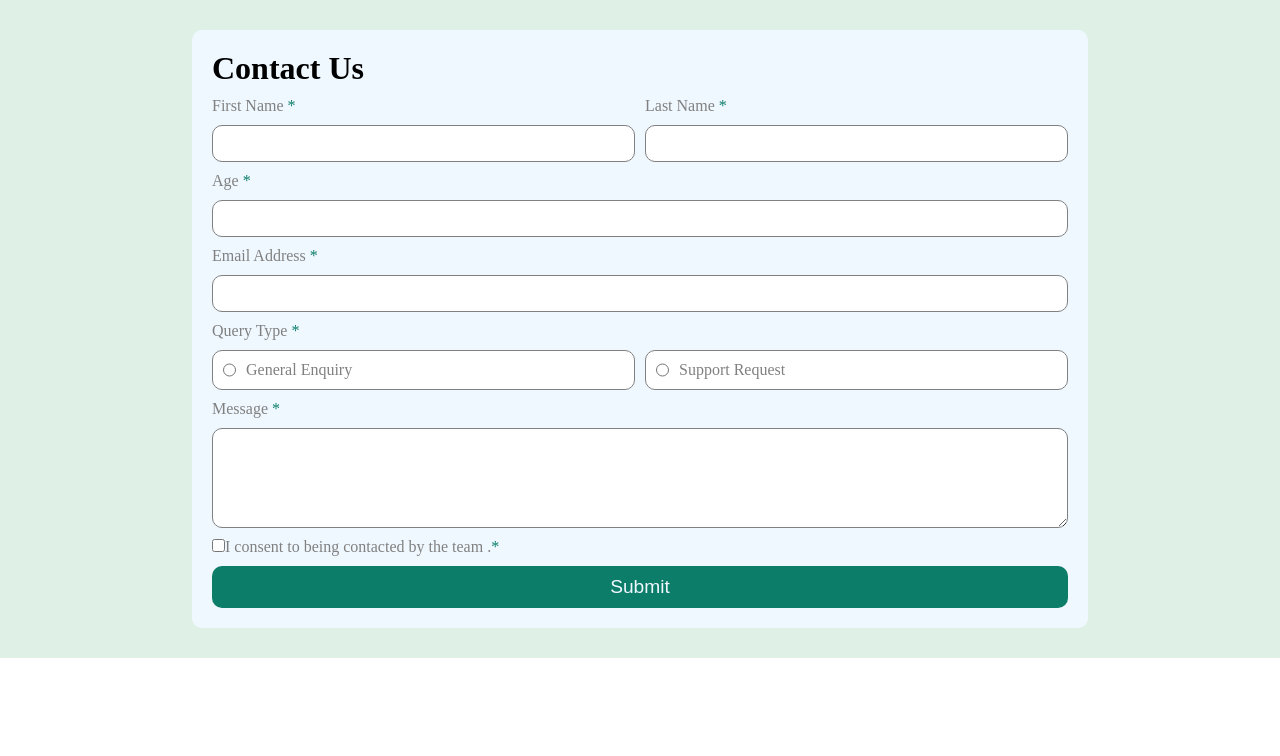
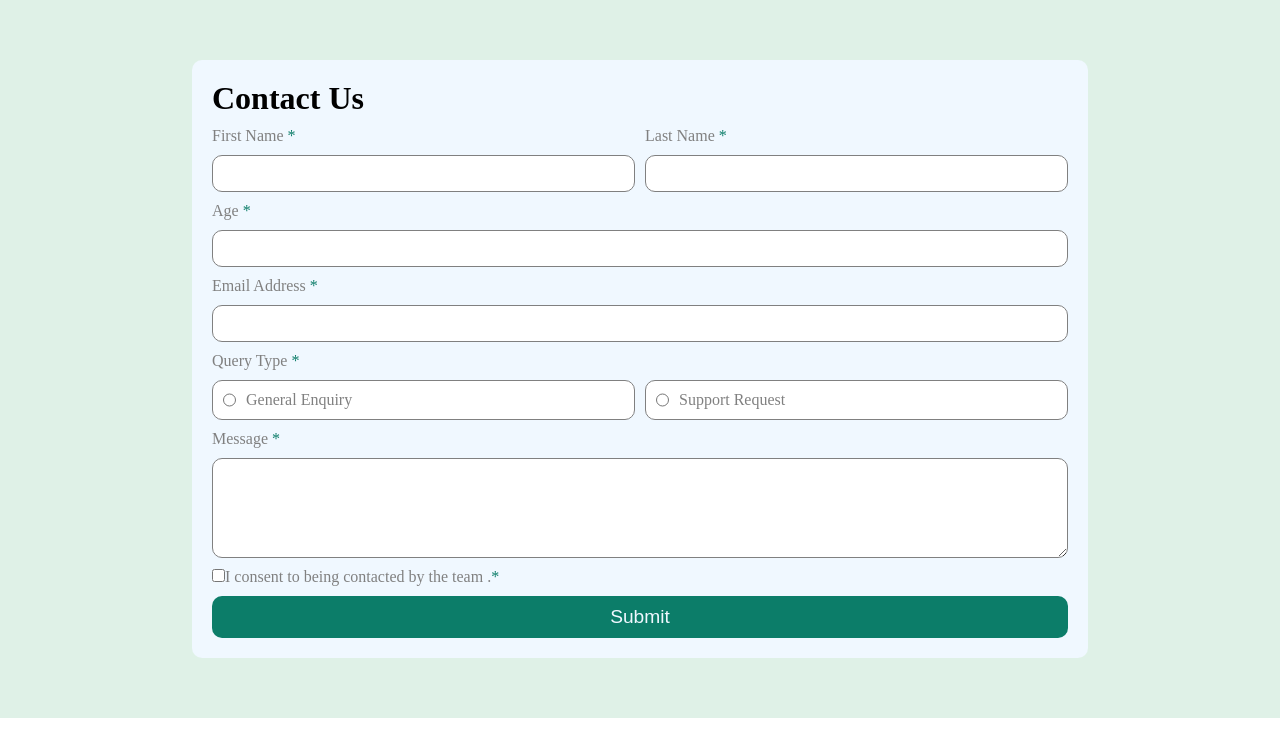
Before and after one commit to nohasalim/Contact-Form, a React (Vite) app: page / in a window 1280 px wide. Shown: the top 756 px of the page. Built offline with nearby package versions, Linux system fonts and the light colour scheme.

Commit message:
Increase vertical padding in App.css

```diff
--- a/src/App.css
+++ b/src/App.css
@@ -3,7 +3,7 @@ main {
   justify-content: center;
   align-items: center;
   width: 100%;
-  padding:30px 0px;
+  padding:60px 0px;
   background-color: hsl(148, 38%, 91%);
 }
 form {
```
